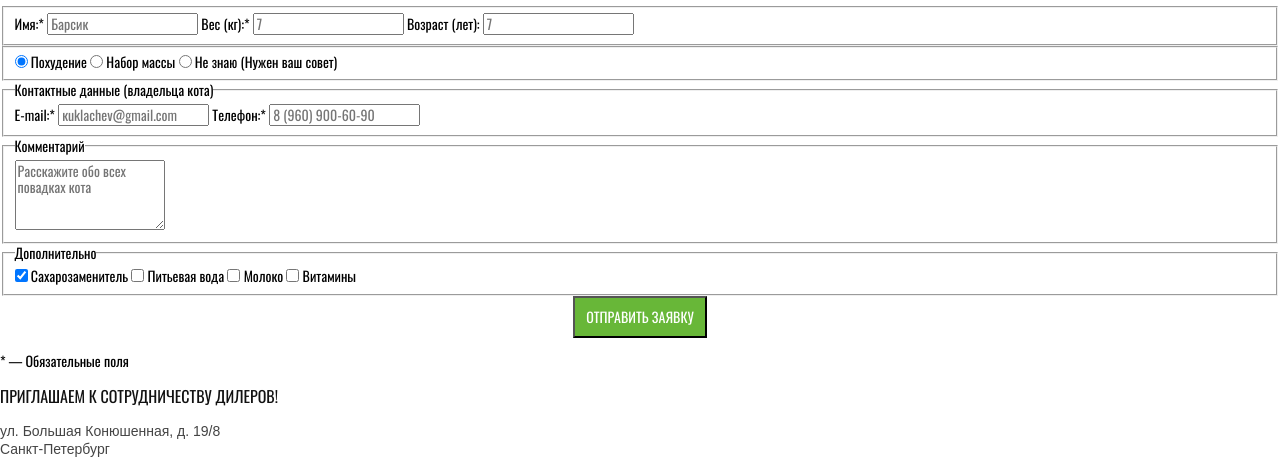
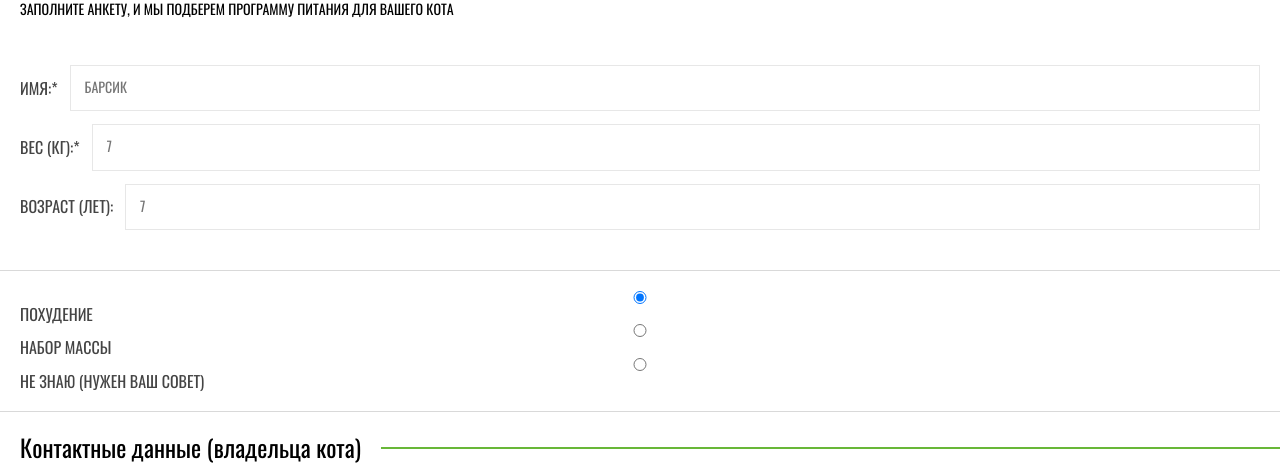
Before and after one commit to juliaanto/1705477-cat-energy-22, a website: page source/form.html in a window 1280 px wide. Shown: the part 165-631 px from the top of the page. Drawn offline with nearby package versions, Linux system fonts and the light colour scheme; files that its build step writes are made by us from their sources.

Commit message:
Стилизация страницы формы

```diff
--- a/source/form.html
+++ b/source/form.html
@@ -24,39 +24,59 @@
       </nav>
     </header>
     <main class="main">
-      <div class="main__wrapper">
       <form class="form" action="https://echo.htmlacademy.ru/" method="post">
+        <div class="form__wrapper form__wrapper--title">
           <h1 class="title">Подбор программы</h1>
           <h3 class="form__subtitle">Заполните анкету, и мы подберем программу питания для вашего кота</h3>
+        </div>
         <fieldset class="form__group">
+          <div class="form__wrapper">
+            <div class="form__row">
               <label class="form__label" for="name">Имя:*</label>
               <input class="form__text" id="name" type="text" name="name" placeholder="Барсик" required>
+            </div>
+            <div class="form__row">
               <label class="form__label" for="weight">Вес (кг):*</label>
               <input class="form__text" id="weight" type="text" name="weight" placeholder="7" required>
+            </div>
+            <div class="form__row">
               <label class="form__label" for="age">Возраст (лет):</label>
               <input class="form__text" id="age" type="text" name="age" placeholder="7">
+            </div>
+          </div>
         </fieldset>
-          <fieldset class="form__group">
+        <fieldset class="form__group form__group--purpose">
+          <div class="form__wrapper form__wrapper--selection">
             <input class="form__radio" type="radio" id="slim" name="purpose" value="slim" checked>
             <label class="form__label" for="slim">Похудение</label>
             <input class="form__radio" type="radio" id="pro" name="purpose" value="pro">
             <label class="form__label" for="pro">Набор массы</label>
             <input class="form__radio" type="radio" id="advice" name="purpose" value="advice">
             <label class="form__label" for="advice">Не знаю (Нужен ваш совет)</label>
+          </div>
         </fieldset>
         <fieldset class="form__group">
           <legend class="subtitle">Контактные данные (владельца кота)</legend>
+          <div class="form__wrapper">
+            <div class="form__row">
               <label class="form__label" for="email">E-mail:*</label>
               <input class="form__text form__text--email" id="email" type="email" name="email" placeholder="кuklachev@gmail.com" required>
+            </div>
+            <div class="form__row">
               <label class="form__label" for="tel">Телефон:*</label>
               <input class="form__text form__text--tel" id="tel" type="tel" name="tel" placeholder="8 (960) 900-60-90" required>
+            </div>
+          </div>
         </fieldset>
         <fieldset class="form__group">
           <legend class="subtitle">Комментарий</legend>
-            <textarea class="form__text" rows="4" placeholder="Расскажите обо всех повадках кота"></textarea>
+          <div class="form__wrapper">
+            <textarea class="form__text form__text--textarea" rows="4" placeholder="Расскажите обо всех повадках кота"></textarea>
+          </div>
         </fieldset>
         <fieldset class="form__group">
           <legend class="subtitle">Дополнительно</legend>
+          <div class="form__wrapper form__wrapper--selection">
             <input class="form__checkbox" type="checkbox" id="sweetener" name="sweetener" checked>
             <label class="form__label" for="sweetener">Сахарозаменитель</label>
             <input class="form__checkbox" type="checkbox" id="water" name="water">
@@ -65,11 +85,11 @@
             <label class="form__label" for="milk">Молоко</label>
             <input class="form__checkbox" type="checkbox" id="vitamins" name="vitamins">
             <label class="form__label" for="vitamins">Витамины</label>
+          </div>
         </fieldset>
         <button class="button" type="submit">Отправить заявку</button>
         <p class="form__note">* — Обязательные поля</p>
       </form>
-      </div>
     </main>
     <footer class="footer">
       <article class="partnership">
--- a/source/less/blocks/button.less
+++ b/source/less/blocks/button.less
@@ -8,4 +8,5 @@
   text-align: center;
   margin: 0 auto;
   padding: 11px;
+  border: none;
 }
--- /dev/null
+++ b/source/less/blocks/form.less
@@ -0,0 +1,64 @@
+.form__subtitle {
+  text-transform: uppercase;
+  font-weight: 400;
+  font-size: 14px;
+}
+
+.form__group {
+  border: none;
+  margin: 0;
+  padding: 20px 0;
+
+  &--purpose {
+    border-top: 1px solid @pale-grey;
+    border-bottom: 1px solid @pale-grey;
+    margin: 20px -20px;
+    padding: 20px 20px;
+  }
+}
+
+.form__wrapper {
+  .wrapper();
+  display: flex;
+  flex-wrap: wrap;
+
+  &--title {
+    display: block;
+  }
+
+  &--selection {
+    flex-direction: column;
+  }
+}
+
+.form__row {
+  width: 100%;
+  display: grid;
+  grid-template-columns: max-content auto;
+  align-items: center;
+  margin-top: 13px;
+}
+
+.form__label {
+  text-transform: uppercase;
+  font-size: 16px;
+  color: @dark-grey;
+}
+
+.form__text {
+  text-transform: uppercase;
+  padding: 13px 165px 15px 14px;
+  margin-left: 12px;
+  border: 1px solid @basic-grey;
+  border-radius: 0;
+
+  &--textarea {
+    width: 100%;
+    margin-left: 0;
+    padding: 9px 12px;
+  }
+}
+
+.form__note {
+  font-family: "Arial", sans-serif;
+}
--- /dev/null
+++ b/source/less/blocks/main.less
@@ -0,0 +1,3 @@
+.main__wrapper {
+  .wrapper();
+}
--- /dev/null
+++ b/source/less/blocks/subtitle.less
@@ -0,0 +1,17 @@
+.subtitle {
+  font-size: 24px;
+  display: grid;
+  grid-template-columns: 0 max-content auto;
+  gap: 20px;
+  align-items: center;
+  width: 100%;
+
+  &::before,
+  &::after {
+    display: block;
+    content: "";
+    width: 100%;
+    height: 2px;
+    background-color: @green;
+  }
+}
--- a/source/less/blocks/title.less
+++ b/source/less/blocks/title.less
@@ -2,7 +2,10 @@
   font-size: 36px;
   line-height: 1;
   font-weight: 400;
-  text-align: center;
-  width: 290px;
-  margin: 0 auto 15px;
+
+  &--index {
+    text-align: center;
+    width: 290px;
+    margin: 0 auto 15px;
+  }
 }
--- a/source/less/global/variables.less
+++ b/source/less/global/variables.less
@@ -2,10 +2,14 @@
 
 @white: #FFFFFF;
 @green: #68B738;
+
 @light-grey: #F2F2F2;
+@pale-grey: #D9D9D9;
+@basic-grey: #E7E7E7;
 @grey: #EAEAEA;
 @dark-grey: #444444;
+@special-grey-left: #4f4e53;
+@special-grey-right: #444448;
+
 @light-black: #111111;
 @black: #000000;
-@special-grey-left: #4f4e53;
-@special-grey-right: #444448;
--- a/source/less/style.less
+++ b/source/less/style.less
@@ -5,7 +5,7 @@
 @import "global/mixins.less";
 
 // * {
-//   outline: 1px solid red;
+//   outline: 1px solid rgb(247, 60, 60);
 // }
 
 // Blocks
@@ -20,3 +20,6 @@
 @import "blocks/footer.less";
 @import "blocks/copyright.less";
 @import "blocks/partnership.less";
+@import "blocks/form.less";
+@import "blocks/main.less";
+@import "blocks/subtitle.less";
```
Also changed, not shown: source/index.html (+1 -1 lines). Lines whose indentation alone changed are shown as unchanged.
